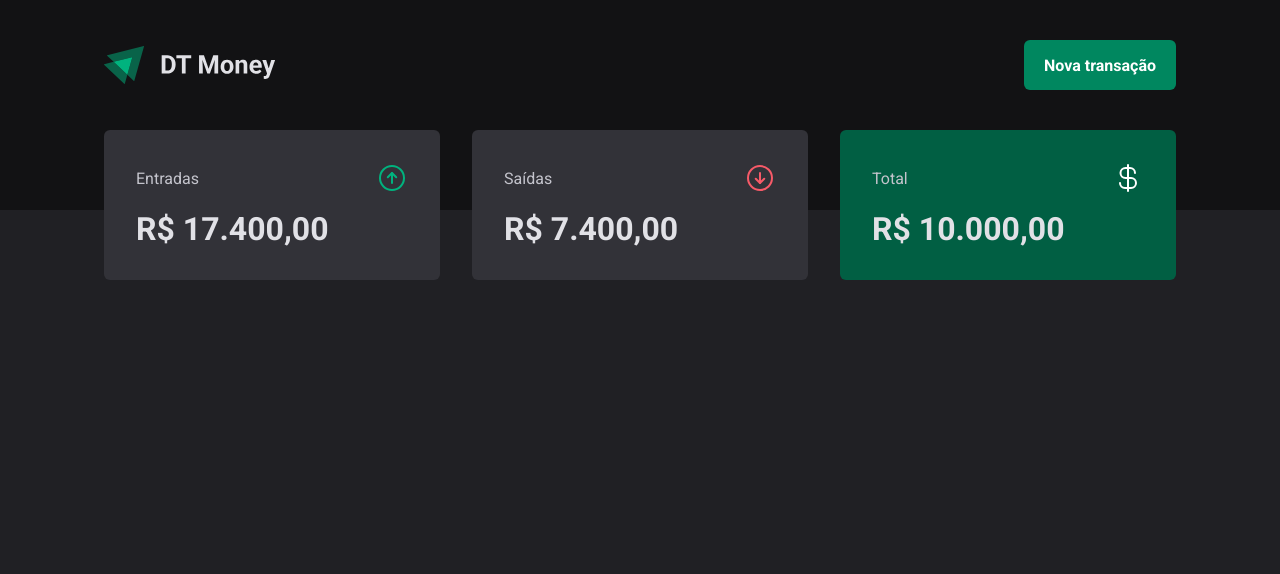
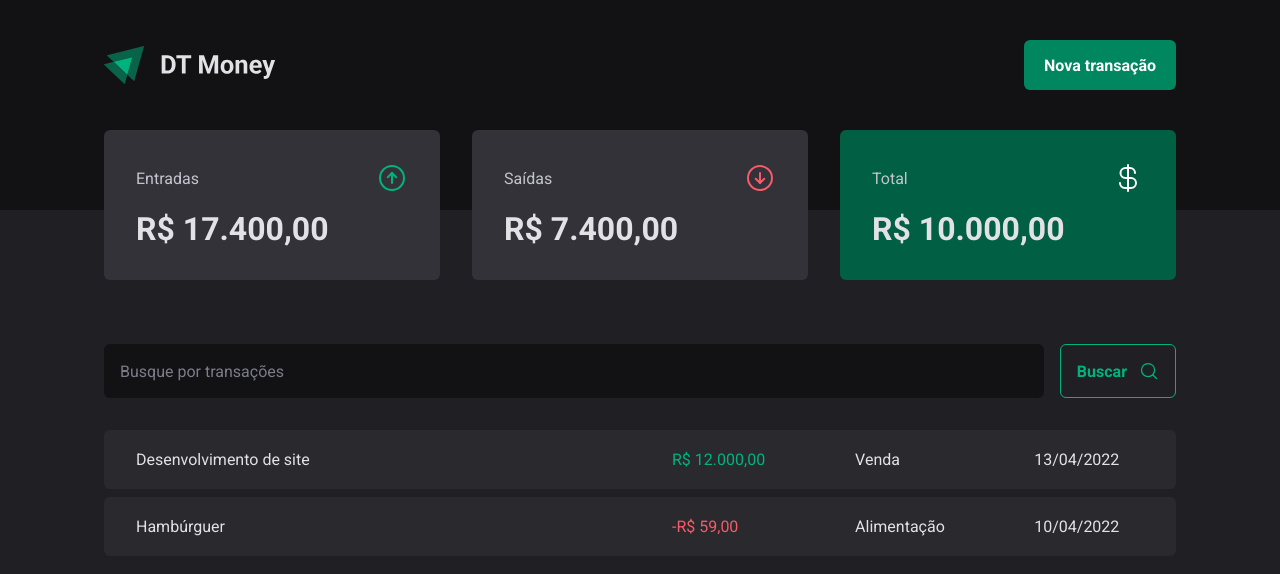
Before and after one commit to GabrielFerlima/Ignite-DtMoney-React, a React (Vite) app in the folder DtMoney/: page / in a window 1280 px wide. Shown: the top 574 px of the page. Built offline with nearby package versions, Linux system fonts and the light colour scheme.

Commit message:
Adicionando componente SeachForm para buscas na tabela

```diff
--- /dev/null
+++ b/DtMoney/src/pages/Transactions/components/SearchForm/index.tsx
@@ -0,0 +1,16 @@
+import { MagnifyingGlass } from "phosphor-react";
+import { SeachFormContainer } from "./styles";
+
+export function SeachForm() {
+    return(
+        <SeachFormContainer>
+            <input type="text" placeholder="Busque por transações" />
+
+            <button type="submit">
+                 Buscar
+            <MagnifyingGlass size={20}/>
+
+            </button>
+        </SeachFormContainer>
+    )
+}
--- /dev/null
+++ b/DtMoney/src/pages/Transactions/components/SearchForm/styles.ts
@@ -0,0 +1,47 @@
+import { FileX } from "phosphor-react";
+import styled from "styled-components";
+
+export const SeachFormContainer = styled.form`
+display: flex;
+gap: 1rem;
+
+
+
+input {
+    flex: 1;
+    border-radius: 6px;
+    border: 0;
+    background: ${probs => probs.theme['gray-900']};
+    color: ${probs => probs.theme['gray-300']};
+    padding: 1rem;
+
+
+    &::placeholder {
+        color: ${probs => probs.theme['gray-500']};
+    }
+}
+
+button {
+    display: flex;
+    align-items: center;
+    gap: 0.75rem;
+
+
+    border: 0;
+    padding: 1rem;
+    background:transparent;
+    border: 1px solid ${probs => probs.theme['green-300']};
+    color: ${probs => probs.theme['green-300']};
+    font-weight: bold;
+    border-radius: 6px;
+
+    :hover{
+        background: ${probs => probs.theme['green-500']};
+        border-color: 1px solid ${probs => probs.theme['green-500']};
+        color: ${probs => probs.theme.white};
+        transition: background-color 0.2s, color 0.2s, border-color 0.2s;
+    }
+
+}
+
+`;
--- a/DtMoney/src/pages/Transactions/index.tsx
+++ b/DtMoney/src/pages/Transactions/index.tsx
@@ -1,11 +1,42 @@
 import { Header } from "../../components/Header";
 import { Summary } from "../../components/Header/Summary";
+import { SeachForm } from "./components/SearchForm";
+import { PriceHighlight, TransactionsContainer, TransactionsTable } from "./styles";
 
 export function Transactions() {
     return (
         <div>
-            <Header/>
-            <Summary/>
+            <Header />
+            <Summary />
+
+            <TransactionsContainer>
+            <SeachForm/>
+        <TransactionsTable>
+          <tbody>
+            <tr>
+              <td width="50%">Desenvolvimento de site</td>
+              <td>
+                <PriceHighlight variant="income">
+                  R$ 12.000,00
+                </PriceHighlight>
+              </td>
+              <td>Venda</td>
+              <td>13/04/2022</td>
+            </tr>
+            <tr>
+              <td width="50%">Hambúrguer</td>
+              <td>
+                <PriceHighlight variant="outcome">
+                  -R$ 59,00
+                </PriceHighlight>
+              </td>
+              <td>Alimentação</td>
+              <td>10/04/2022</td>
+            </tr>
+          </tbody>
+        </TransactionsTable>
+      </TransactionsContainer>
+
         </div>
     )
 }
--- a/DtMoney/src/pages/Transactions/styles.ts
+++ b/DtMoney/src/pages/Transactions/styles.ts
@@ -0,0 +1,35 @@
+import styled from "styled-components";
+
+export const TransactionsContainer = styled.main`
+  width: 100%;
+  max-width: 1120px;
+  margin: 4rem auto 0;
+  padding: 0 1.5rem;
+`;
+
+export const TransactionsTable = styled.table`
+  width: 100%;
+  border-collapse: separate;
+  border-spacing: 0 0.5rem;
+   margin-top: 1.5rem;
+  td {
+    padding: 1.25rem 2rem;
+    background: ${props => props.theme["gray-700"]};
+    &:first-child {
+      border-top-left-radius: 6px;
+      border-bottom-left-radius: 6px;
+    }
+    &:last-child {
+      border-top-right-radius: 6px;
+      border-bottom-right-radius: 6px;
+    }
+  }
+`;
+
+interface PriceHighlightProps {
+  variant: "income" | "outcome";
+}
+
+export const PriceHighlight = styled.span<PriceHighlightProps>`
+  color: ${props => props.variant === "income" ? props.theme["green-300"] : props.theme["red-300"]};
+`;
```
